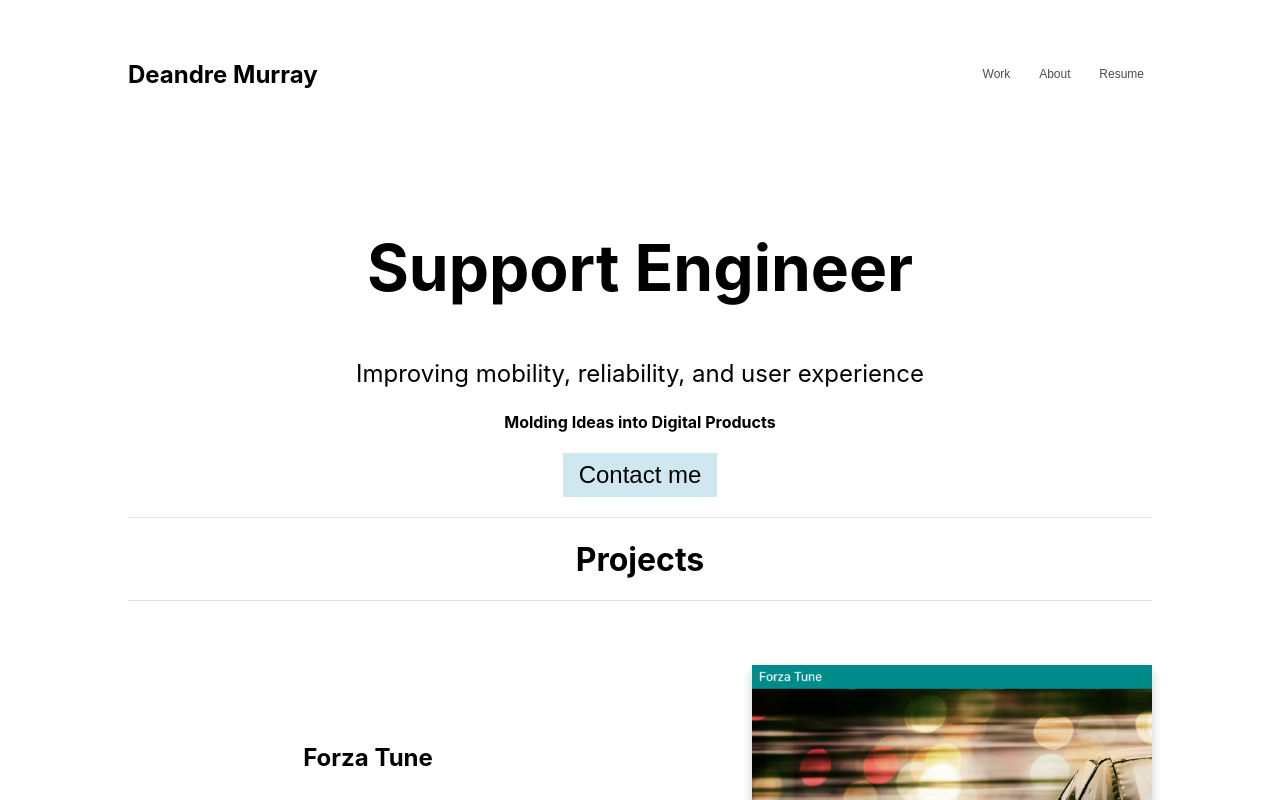
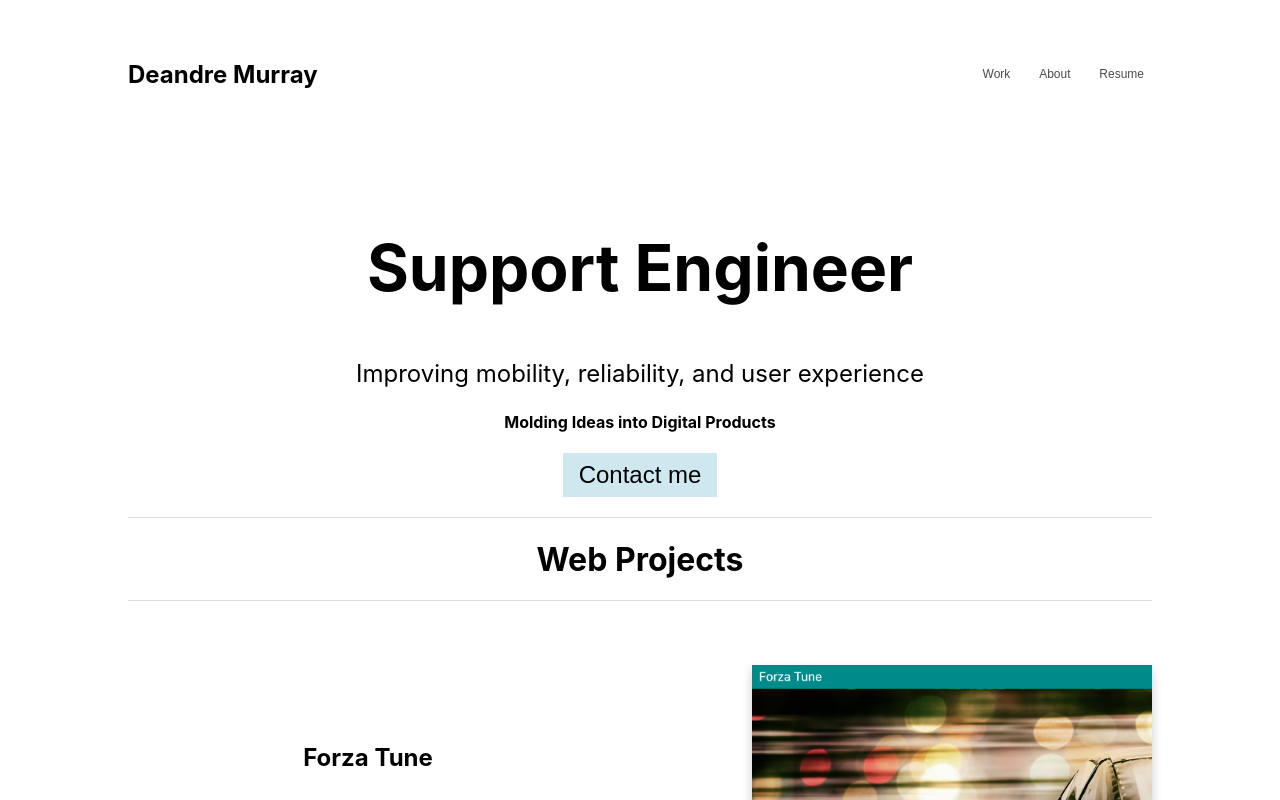
Before and after one commit to murraydeam/didactic-dollop, a React (Create React App) app: page / in a window 1280 px wide. Shown: the top 800 px of the page. Built offline with nearby package versions, Linux system fonts and the light colour scheme.

Commit message:
Image Updates

```diff
--- a/src/components/Projects/Projects.js
+++ b/src/components/Projects/Projects.js
@@ -28,7 +28,7 @@ const Projects = () => {
       <div className="projects " id="work">
         <Box className="Title animateInOne">
           <Divider />
-          <h1>Projects</h1>
+          <h1>Web Projects</h1>
           <Divider />
         </Box>
         <ProjectContainer className="project animateInOne">
```
Also changed, not shown: public/img/me.jpg.
